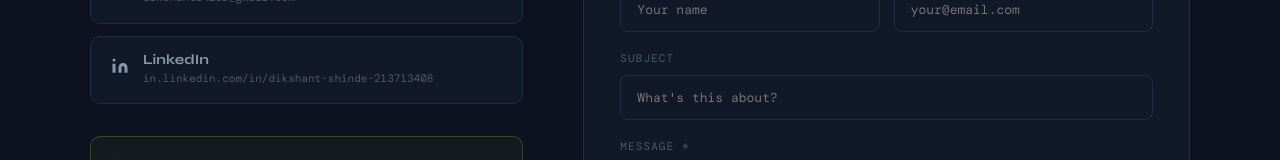
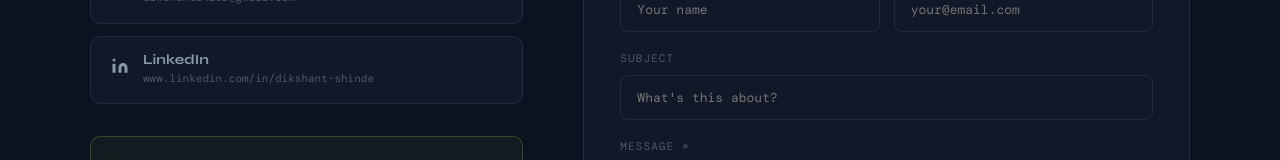
Before and after one commit to UMBRELLACORP007/portfolio, a React (Create React App) app in the folder frontend/: page / in a window 1280 px wide. Shown: the part 4809-4969 px from the top of the page. Built offline with nearby package versions, Linux system fonts and the light colour scheme; no server answers; a web font is replaced by a local one.

Commit message:
Updated LinkedIn Link

```diff
--- a/frontend/src/components/Contact.jsx
+++ b/frontend/src/components/Contact.jsx
@@ -25,7 +25,7 @@ const SOCIAL_LINKS = [
   },
   {
     label: 'LinkedIn',
-    href: ' https://in.linkedin.com/in/dikshant-shinde-213713408',
+    href: ' https://in.linkedin.com/in/dikshant-shinde',
     icon: (
       <svg width="18" height="18" viewBox="0 0 24 24" fill="currentColor">
         <path d="M16 8a6 6 0 0 1 6 6v7h-4v-7a2 2 0 0 0-2-2 2 2 0 0 0-2 2v7h-4v-7a6 6 0 0 1 6-6zM2 9h4v12H2z" />
@@ -211,8 +211,8 @@ export default function Contact() {
                           color: '#4a5a6e',
                         }}
                       >
-                        in.linkedin.com/in/dikshant-shinde-213713408
-                      </div>
+                        www.linkedin.com/in/dikshant-shinde
+                    </div>
                     )}
                   </div>
                 </a>
```
